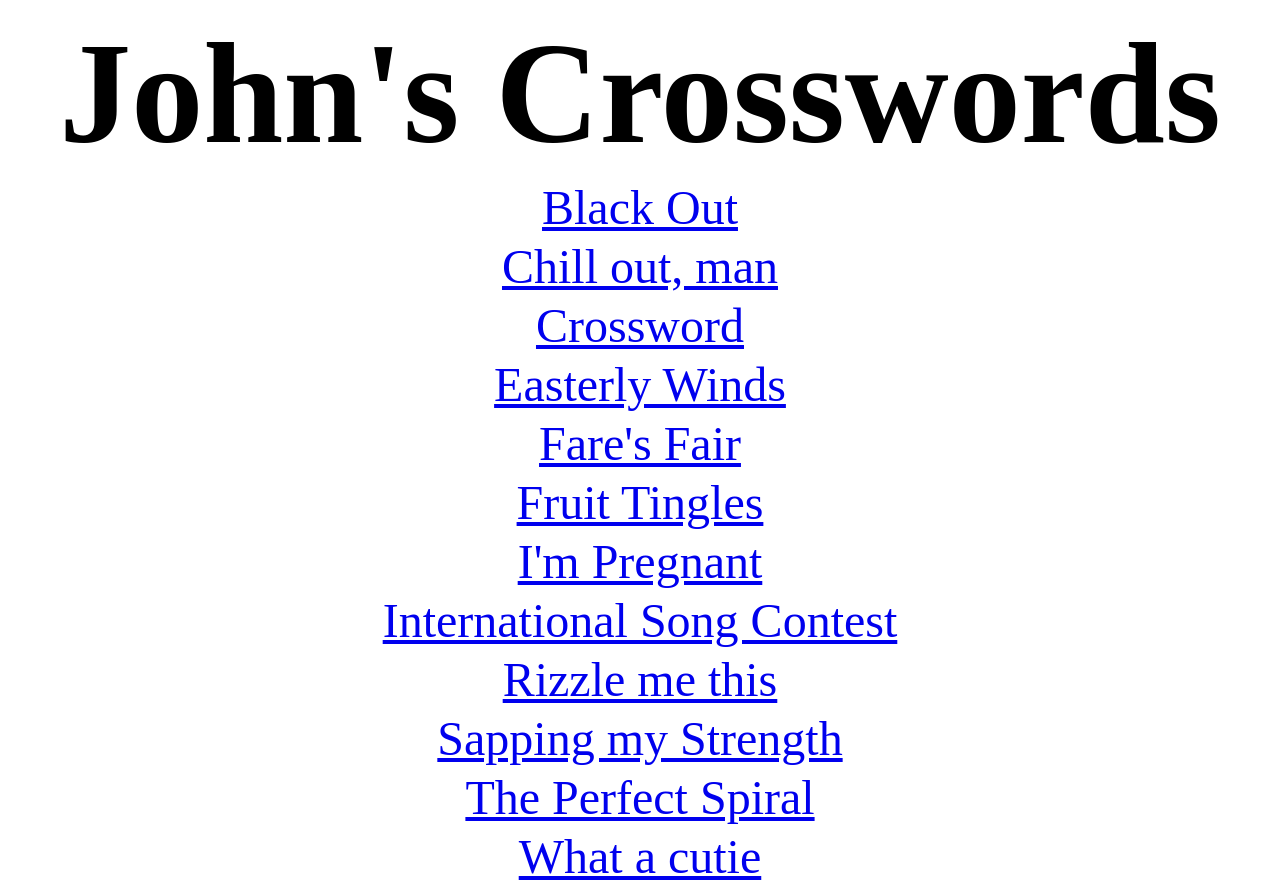
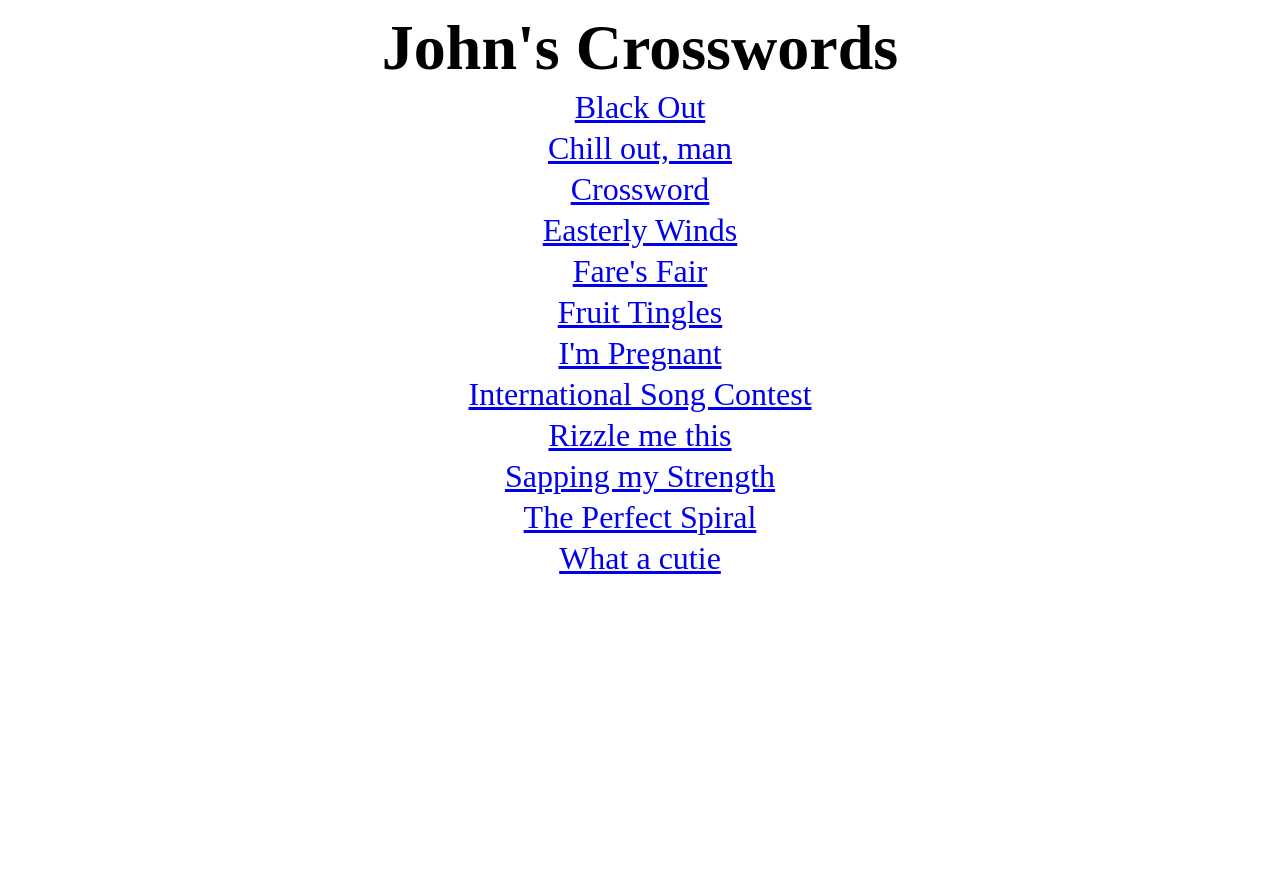
Before and after one commit to JohnWatersReal/JohnWatersReal.github.io, a website: page index.html in a window 1280 px wide. After the commit the page ends 800 px from the top, so only its background shows below. Drawn offline with Linux system fonts and the light colour scheme.

Commit message:
Latest style change

```diff
--- a/index.html
+++ b/index.html
@@ -8,15 +8,18 @@
 
             .header {
                 font-weight: bold;
-                font-size: 3em;
+                font-size: 4em;
                 text-align: center;
             }
 
             .table {
                 margin-left: auto;
                 margin-right: auto;
-                font-size: 3em;
                 text-align: center;
+            }
+
+            tr {
+                font-size: 2em;
             }
 
 
```
